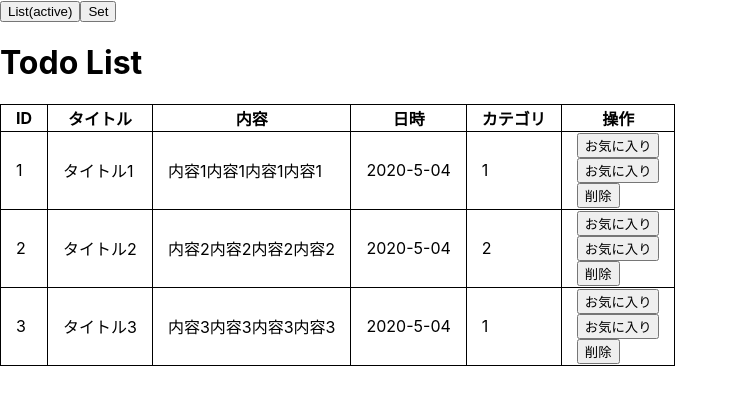
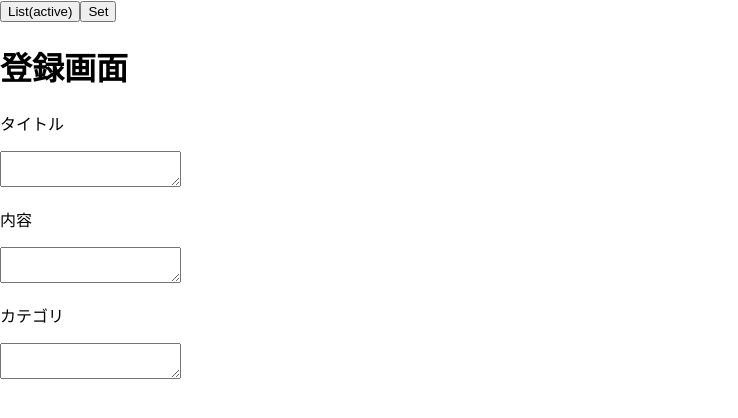
Before and after one commit to chiakihonda/react-git-todo, a React (Create React App) app: page /set in a window 1280 px wide. Shown: the top 418 px of the page, without its empty margins (0-738 px from the left). Built offline with nearby package versions, Linux system fonts and the light colour scheme.

Commit message:
ruter完成

```diff
--- a/src/App.js
+++ b/src/App.js
@@ -8,22 +8,14 @@ import Set from "./pages/set";
 class App extends React.Component{
   render(){
     return(
-      <List/>
-    );
-  }
-}
-
-class Appp extends React.Component {
-  render() {
-    return (
+      <div>
       <BrowserRouter>
-      <div>
         <Switch>
           <Route exact path='/'component={List} />
           <Route path='/set' component={Set} />
         </Switch>
-      </div>
     </BrowserRouter>
+    </div>
     );
   }
 }
--- a/src/pages/list.js
+++ b/src/pages/list.js
@@ -1,7 +1,6 @@
 import React from 'react';
 import { Link,BrowserRouter, Switch,Route } from 'react-router-dom';
 import Set from "./set";
-import App from '../App';
 
 const todoList= [{
   id:'1',
--- a/src/pages/set.js
+++ b/src/pages/set.js
@@ -1,10 +1,21 @@
 import React from 'react';
 
 class Set extends React.Component {
+    handleToList = () => {
+        this.props.history.push('/')
+      }
+      handleToSet = () => {
+        this.props.history.push('/set')
+      }
+
     render(){
         return(
             <div className="setPage">
-                <h1>登録画面</h1>
+                <header>
+              <button onClick={this.handleToList}>List(active)</button>
+              <button onClick={this.handleToSet}>Set</button>
+              <h1>登録画面</h1>
+            </header>
                 <p>タイトル</p>
                 <textarea></textarea>
                 <p>内容</p>
```
